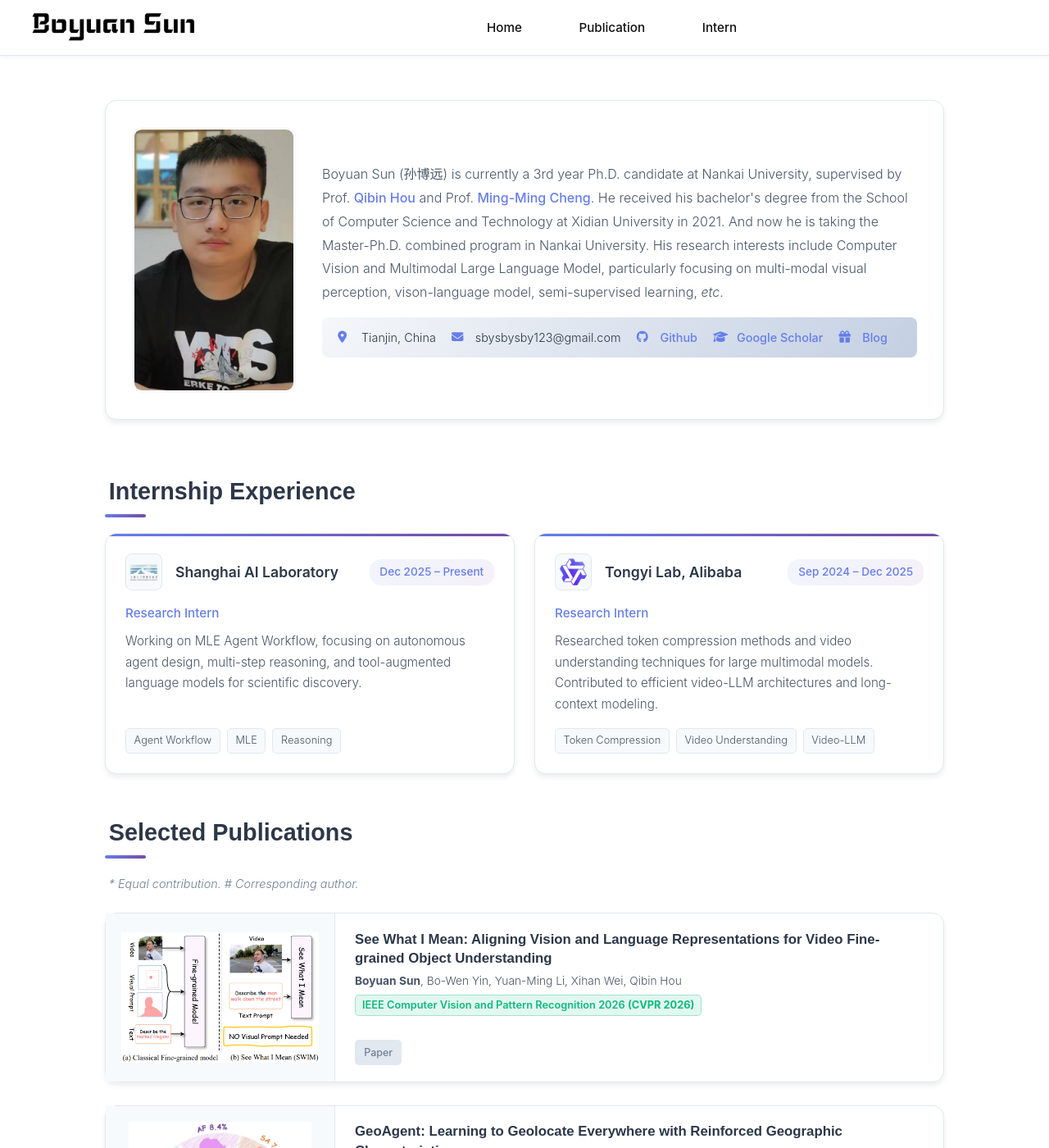
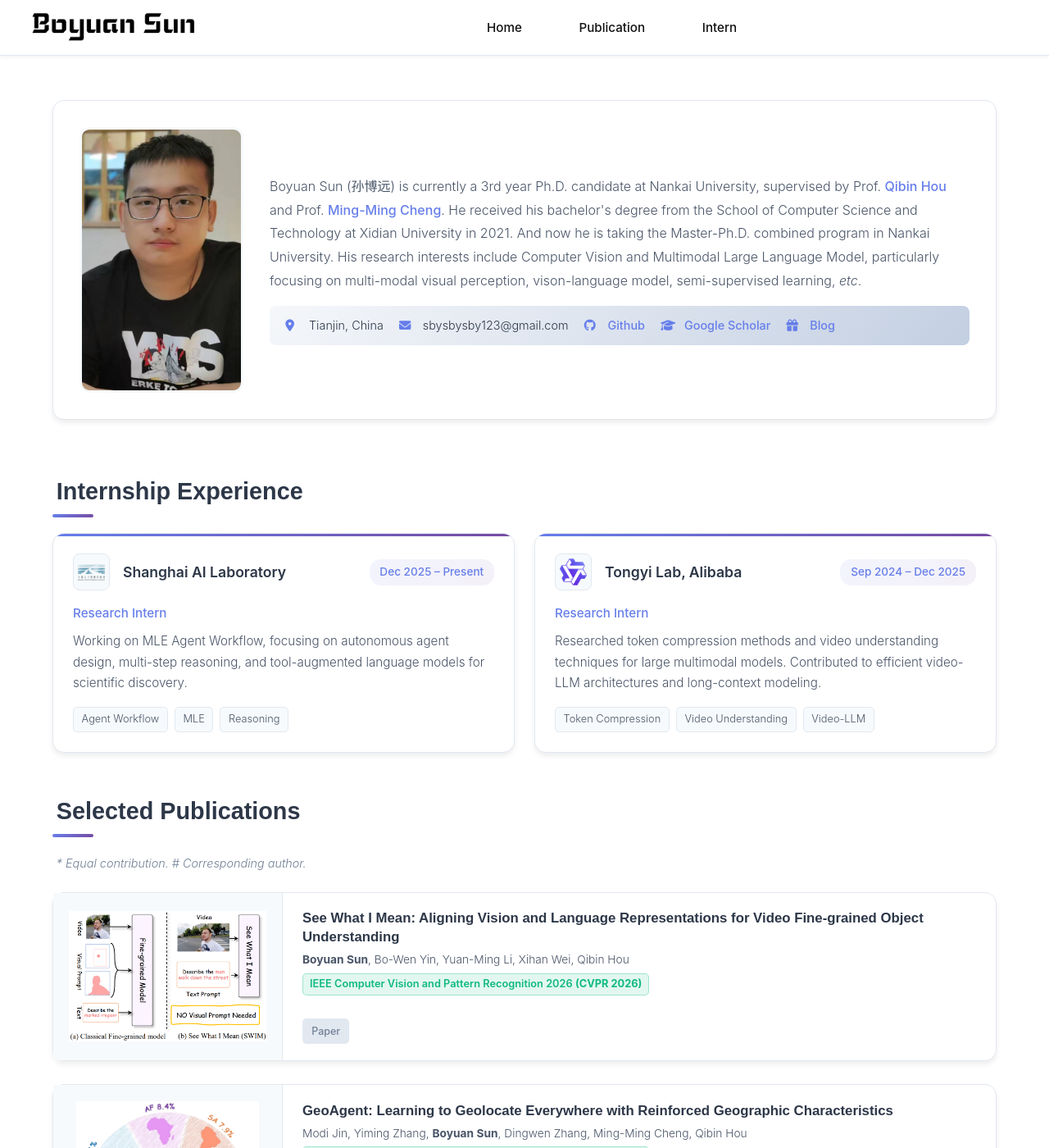
Before and after one commit to BBBBchan/BBBBchan.github.io, a Jekyll site: the page built from index.html, in a window 1280 px wide and 1400 px high. Shown: the whole window at 82% size. Built offline with Jekyll 4.4.1, drawn with Linux system fonts in a browser that asks for light colours; nearby versions of some CDN libraries.

Commit message:
Refactor .container styles for better responsiveness
Updated the .container style definition for improved responsiveness and alignment.

```diff
--- a/index.html
+++ b/index.html
@@ -158,13 +158,31 @@
   }
 
   /* ========== 页面容器（统一宽度） ========== */
+/* 🔧 在 index.html 的 <style> 中替换 .container 定义 */
+.container {
+  width: 100%;
+  max-width: 1400px;
+  margin: 0 auto;
+  padding: 0 2rem;
+  box-sizing: border-box;
+}
+
+/* 响应式内边距 */
+@media (max-width: 992px) {
   .container {
-    width: min(85%, 1600px);
-    min-width: min(85vw, 1200px);
-    max-width: 100%;
-    margin: 0 auto;
-    padding: 0 2rem;
+    padding: 0 1.5rem;
   }
+}
+@media (max-width: 768px) {
+  .container {
+    padding: 0 1rem;
+  }
+}
+@media (max-width: 480px) {
+  .container {
+    padding: 0 0.8rem;
+  }
+}
 
   /* ========== 个人简介区域（🔧 文字与 bar 宽度对齐） ========== */
   .profile-section {
```
